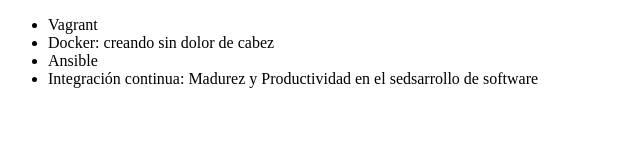
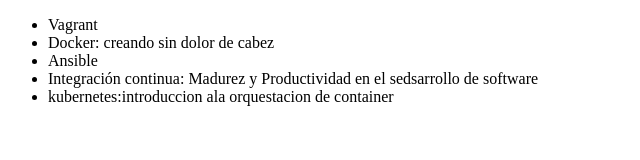
Before and after one commit to Germanmc87/alura-git, a plain HTML site: page index.html in a window 1280 px wide. Shown: the whole page, without its empty margins (0-640 px from the left). Drawn offline with Linux system fonts and the light colour scheme.

Commit message:
modificando el nombre del curso de kubernates

```diff
--- a/index.html
+++ b/index.html
@@ -10,6 +10,7 @@
          <li> Docker: creando sin dolor de cabez </li>
          <li> Ansible </li>
          <li> Integración continua: Madurez y Productividad en el sedsarrollo de software </li>
+          <li>kubernetes:introduccion ala orquestacion de container</li>
      </ul>
 </body>
 </html>
```
